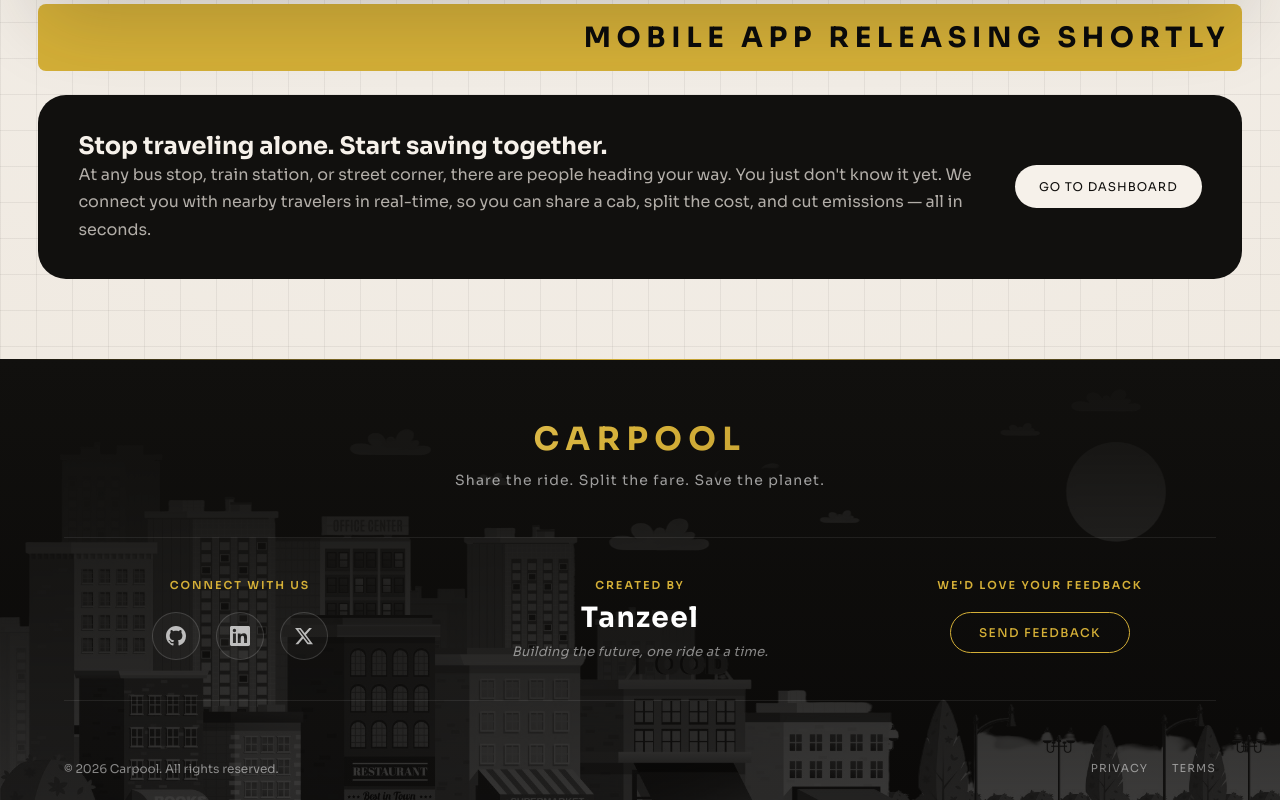
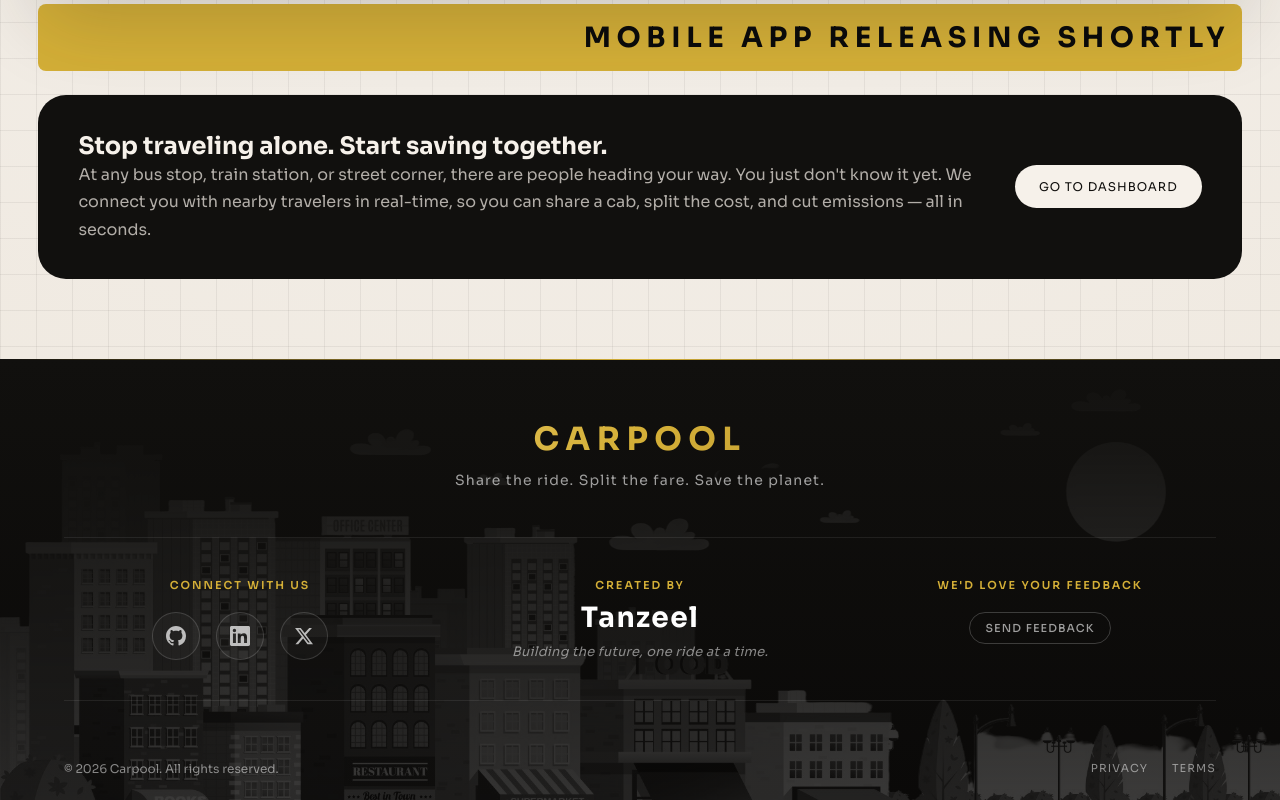
Before and after one commit to tanzeel-a/carpool-app, a Next.js app in the folder Nextjs_app/: page / in a window 1280 px wide. Shown: the part 770-1570 px from the top of the page. Built offline with nearby package versions, Linux system fonts and the light colour scheme; no server answers.

Commit message:
fix(ui): make footer feedback button less prominent
- Reduced button padding and font size
- Changed to subtle border and text color
- Simplified hover state to match footer style

Co-Authored-By: Claude Opus 4.5 <noreply@anthropic.com>

```diff
--- a/Nextjs_app/src/app/page.module.css
+++ b/Nextjs_app/src/app/page.module.css
@@ -556,26 +556,23 @@
 
 .feedbackBtn {
   display: inline-block;
-  padding: 12px 28px;
-  border: 1px solid var(--gold);
+  padding: 8px 16px;
+  border: 1px solid rgba(255, 255, 255, 0.2);
   border-radius: 999px;
   background: transparent;
-  color: var(--gold);
-  font-size: 12px;
+  color: rgba(255, 255, 255, 0.6);
+  font-size: 11px;
   font-weight: 500;
   text-transform: uppercase;
-  letter-spacing: 0.12em;
+  letter-spacing: 0.1em;
   text-decoration: none;
-  transition: all 0.3s ease;
+  transition: all 0.2s ease;
   cursor: pointer;
 }
 
 .feedbackBtn:hover {
-  background: linear-gradient(135deg, #d4af37 0%, #aa8a2e 100%);
-  color: #0a0a0a;
-  border-color: transparent;
-  box-shadow: 0 8px 24px rgba(212, 175, 55, 0.3);
-  transform: translateY(-2px);
+  border-color: rgba(255, 255, 255, 0.4);
+  color: rgba(255, 255, 255, 0.8);
 }
 
 .footerBottom {
```
